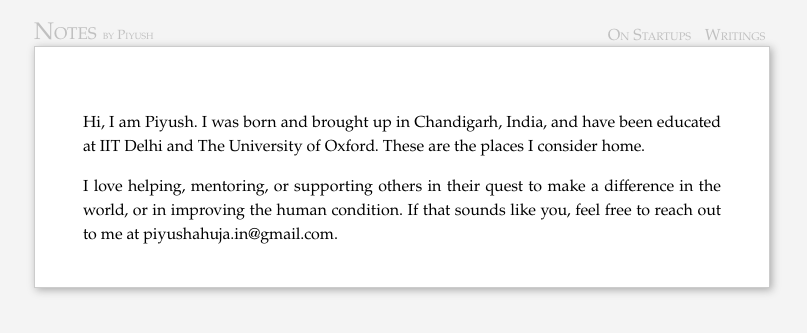
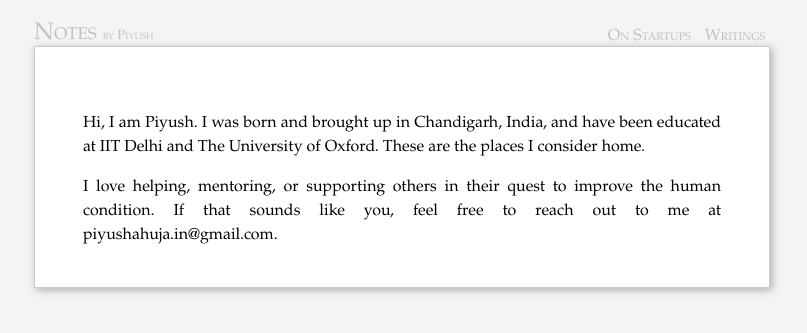
Before and after one commit to piyushahuja/piyushahuja.github.io, a Jekyll site: the page built from about.md, in a window 1280 px wide. Shown: the top 333 px of the page, without its empty margins (238-1045 px from the left). Built offline with Jekyll 4.4.1, drawn with Linux system fonts in a browser that asks for light colours.

Commit message:
human condition

```diff
--- a/about.md
+++ b/about.md
@@ -9,7 +9,7 @@ section: Home
 
 Hi, I am Piyush. I was born and brought up in Chandigarh, India, and have been educated at IIT Delhi and The University of Oxford. These are the places I consider home.
 
-I love helping, mentoring, or supporting others in their quest to make a difference in the world, or in improving the human condition. If that sounds like you, feel free to reach out to me at piyushahuja.in@gmail.com.
+I love helping, mentoring, or supporting others in their quest to improve the human condition. If that sounds like you, feel free to reach out to me at piyushahuja.in@gmail.com.
 
 
 <!--
```
